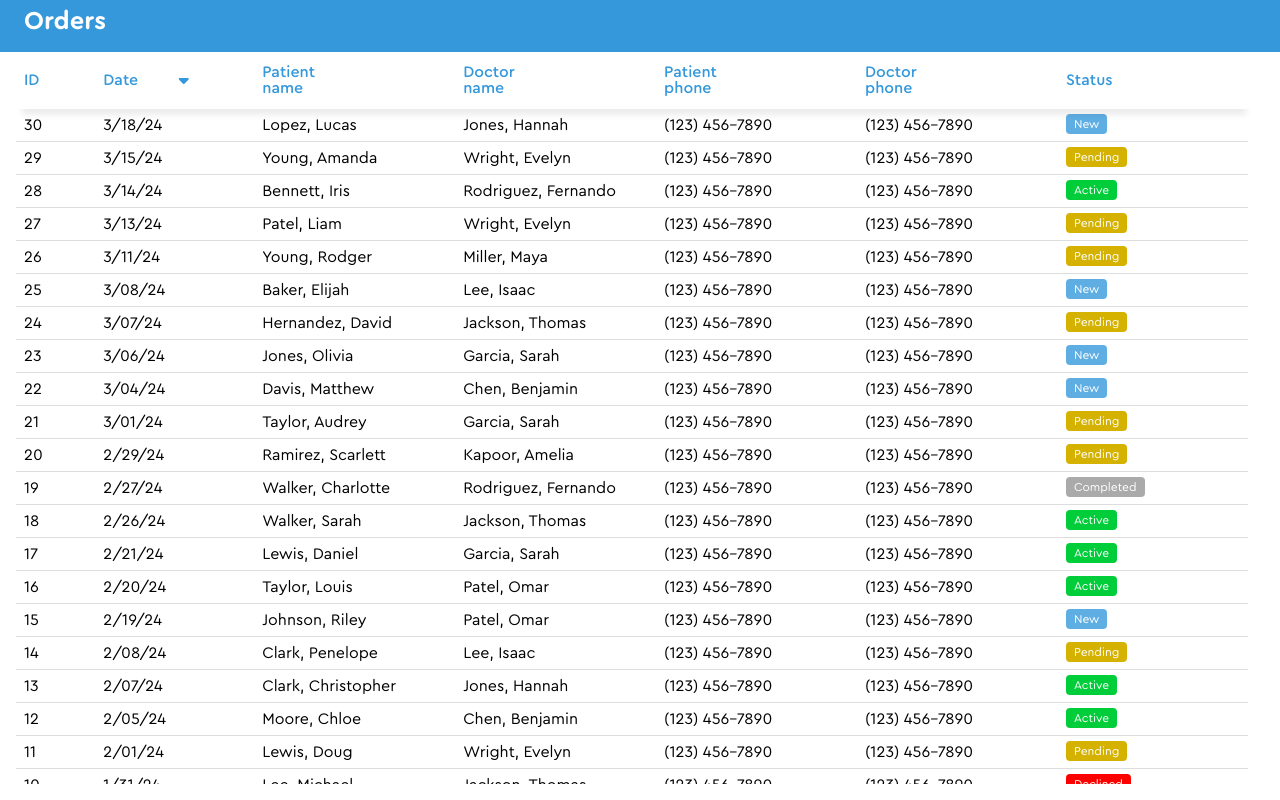
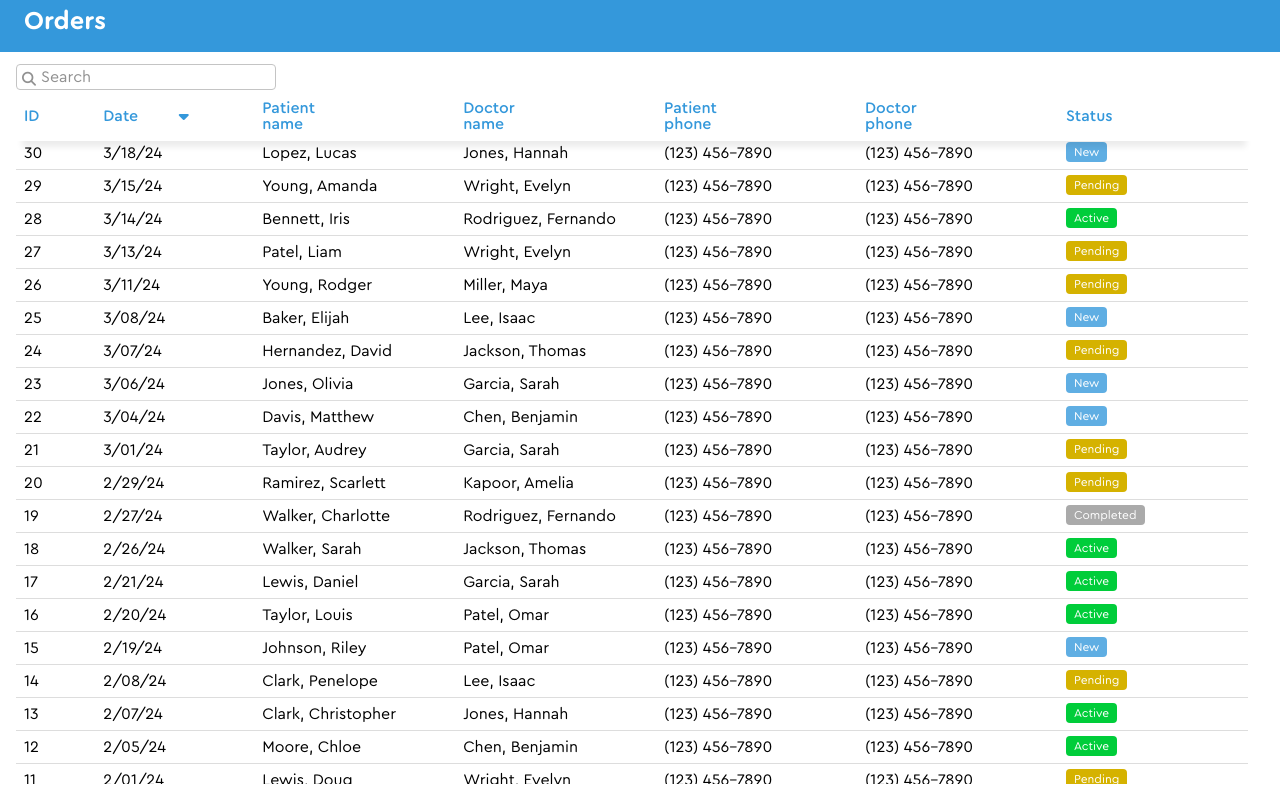
Before and after one commit to tprojects1/orders, a React (Create React App) app: page / in a window 1280 px wide. Built offline with nearby package versions, Linux system fonts and the light colour scheme.

Commit message:
search input
added the search input and filtering functionality

```diff
--- a/src/components/table/component.jsx
+++ b/src/components/table/component.jsx
@@ -9,7 +9,6 @@ const Table = ({ data,
   columns,
   defaultSortColumn,
   defaultSortOrder,
-  handleTableDataUpdate,
   setSelectedRow,
   selectedRow,
   uniqueStatuses,
@@ -17,11 +16,18 @@ const Table = ({ data,
   isSortable
 }) => {
 
-  const [allData, setAllData] = useState([...data]);
-  const [sortedData, setSortedData] = useState(data);
-  const [sortField, setSortField] = useState(defaultSortColumn || null); // Track currently sorted field
-  const [sortOrder, setSortOrder] = useState(defaultSortOrder || 'descending'); // Initial sort order (descending on load)
-  const sortColumn = (column) => {
+  const [allData, setAllData] = useState([...data]),
+    [sortField, setSortField] = useState(defaultSortColumn || null), // Track currently sorted field
+    [sortOrder, setSortOrder] = useState(defaultSortOrder || 'descending'), // Initial sort order (descending on load)
+    [searchTerm, setSearchTerm] = useState(''),
+    handleSearchChange = (event) => {
+      setSearchTerm(event.target.value.toLowerCase());
+    },
+    filteredData = allData.filter((row) => {
+      // Implement search logic as needed
+      return Object.values(row).some((value) => value.toString().toLowerCase().includes(searchTerm));
+    }),
+    sortColumn = (column) => {
       const sortedAllData = [...allData].sort((a, b) => {
 
         if (column === sortField) {
@@ -193,6 +199,10 @@ const Table = ({ data,
   return (
     <>
       <div className={`table ${isSortable ? 'sortable' : ''} ${isEditable ? 'editable' : ''}`}>
+        <div id="search">
+          <input type="text" placeholder="Search" onChange={handleSearchChange} />
+        </div>
+        <div id="table-container">
           <table key={data.length}>
             <thead>
               <tr>
@@ -200,7 +210,7 @@ const Table = ({ data,
               </tr>
             </thead>
             <tbody>
-            {(isSortable ? allData : data).map(row => (
+              {filteredData.map((row) => (
                 <tr key={row.id} data-id={row.id} onClick={() => handleRowClick(row, row.id)}>
                   {columns.map((column) => (
                     <td key={column}>
@@ -231,6 +241,7 @@ const Table = ({ data,
             />
           ) : ''}
         </div>
+      </div>
     </>
   );
 };
--- a/src/components/table/styles.scss
+++ b/src/components/table/styles.scss
@@ -2,18 +2,13 @@
 @import 'styles/mixins';
 
 .table {
-    display: flex;
-    flex-direction: column;
-    gap: 1rem;
     height: calc(100vh - 80px);
     overflow: auto;
     // margin-top: 1rem;
     margin-top: -.25rem;
     width: 100%;
 
-    @include breakpoint(medium) {
-        flex-direction: row;
-    }
+
 
     &.sortable {
         thead {
@@ -56,6 +51,63 @@
         }
     }
 
+    #table-container {
+        display: flex;
+        flex-direction: column;
+        gap: 1rem;
+
+        @include breakpoint(medium) {
+            flex-direction: row;
+        }
+    }
+
+    #search {
+        background: #fff;
+        position: sticky;
+        top: 0;
+        z-index: 1;
+
+        &:after {
+            background: #fff;
+            bottom: -.5rem;
+            content: '';
+            height: .5rem;
+            left: 0;
+            position: absolute;
+            width: 100%;
+        }
+
+        &:before {
+            content: "\f002";
+            color: darken(map-get($colors, "neutral"), 30%);
+            font-family: 'Font Awesome 6 Free';
+            font-size: .875rem;
+            font-weight: 900;
+            left: .375rem;
+            position: absolute;
+            top: 7px;
+        }
+
+        input {
+            max-width: 260px;
+            padding-left: 1.5rem;
+
+            &::placeholder {
+                color: darken(map-get($colors, "neutral"), 30%);
+            }
+        }
+
+        +div {
+            // margin-top: .75rem;
+            margin-top: 0;
+
+            thead {
+                top: 36px;
+
+            }
+        }
+    }
+
     table {
         border-collapse: collapse;
         margin: 0 1rem 0 0;
@@ -87,6 +139,17 @@
         }
     }
 
+    tbody {
+        tr {
+            &:first-child {
+                td {
+                    padding-top: .875rem;
+                    // transition: none;
+                }
+            }
+        }
+    }
+
     th,
     td {
         max-width: 100px;
@@ -99,14 +162,16 @@
         font-family: 'cera round pro bold';
         position: relative;
         z-index: 1;
-        padding: 0 .5rem .75rem .5rem;
+        padding: 0 .5rem .5rem .5rem;
 
         div {
             display: flex;
+            gap: .5rem;
 
             i {
-                margin: 0 0 0 .5rem;
+                margin: 0;
                 position: relative;
+
                 // width: 20%;
                 &:after {
                     font-family: 'Font Awesome 6 Free';
--- a/src/styles/forms.scss
+++ b/src/styles/forms.scss
@@ -1,6 +1,6 @@
 input,
 textarea {
-    border: 1px solid map-get($colors, "neutral");
+    border: 1px solid darken(map-get($colors, "neutral"), 10%);
     border-radius: .25rem;
     padding: .25rem;
 
```
Also changed, not shown: manifest.json. Lines whose indentation alone changed are shown as unchanged.
